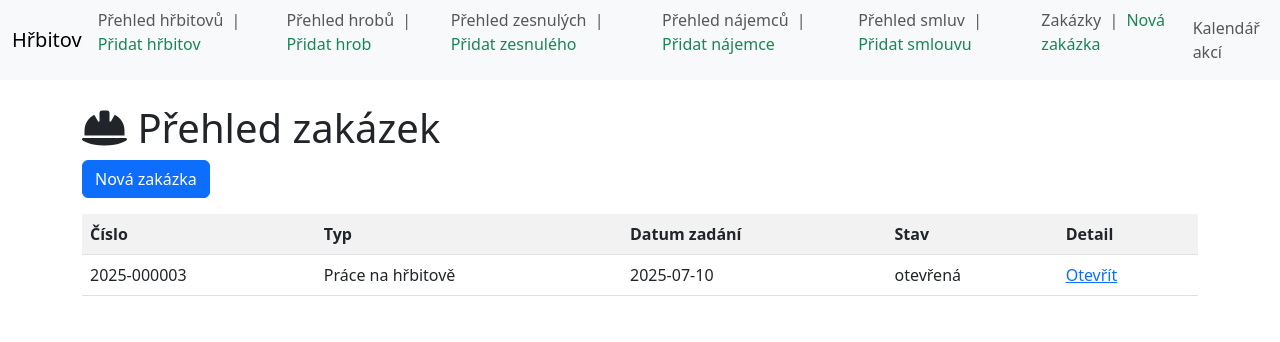
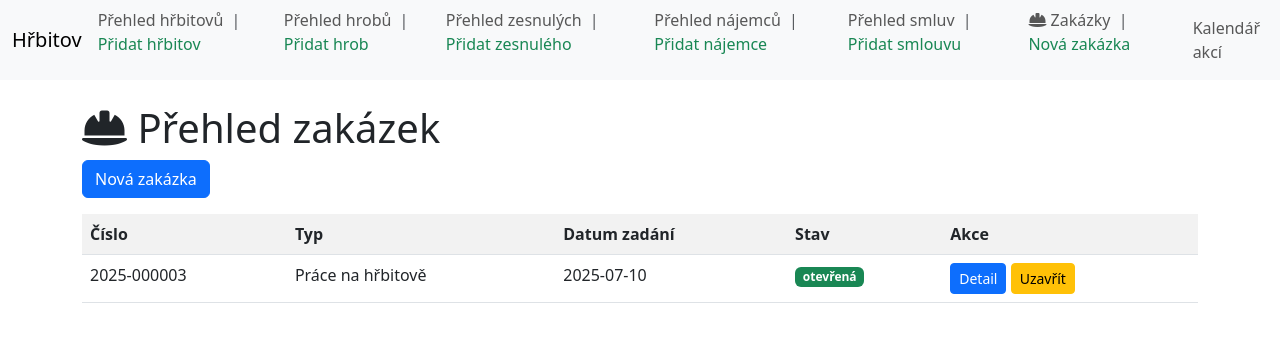
Before and after one commit to GameFunns98/hrbitov, a Flask app: page /zakazky in a window 1280 px wide. Shown: the top 342 px of the page. Run offline with Flask 3, Linux system fonts and the light colour scheme.

Commit message:
Add closure button and cost summary for job orders

```diff
--- a/app/routes.py
+++ b/app/routes.py
@@ -23,6 +23,7 @@ from .forms import (
     VykazForm,
 )
 from .utils import generate_qr, generate_pdf
+from datetime import date
 
 @app.route('/')
 def index():
@@ -297,6 +298,12 @@ def zakazka_detail(zakazka_id):
     zak = Zakazka.query.get_or_404(zakazka_id)
     koment_form = KomentarForm(prefix='kom')
     vykaz_form = VykazForm(prefix='vyk')
+    celkova_cena = (
+        db.session.query(db.func.sum(VykazZakazky.cena_celkem))
+        .filter_by(zakazka_id=zak.id)
+        .scalar()
+        or 0
+    )
     if koment_form.validate_on_submit() and koment_form.submit.data:
         kom = Komentar(text=koment_form.text.data, zakazka=zak)
         db.session.add(kom)
@@ -314,7 +321,24 @@ def zakazka_detail(zakazka_id):
         db.session.add(vyk)
         db.session.commit()
         return redirect(url_for('zakazka_detail', zakazka_id=zak.id))
-    return render_template('zakazky/detail.html', zakazka=zak, koment_form=koment_form, vykaz_form=vykaz_form)
+    return render_template(
+        'zakazky/detail.html',
+        zakazka=zak,
+        koment_form=koment_form,
+        vykaz_form=vykaz_form,
+        celkova_cena=celkova_cena,
+    )
+
+
+@app.route('/zakazka/<int:zakazka_id>/uzavrit', methods=['POST'])
+def uzavrit_zakazku(zakazka_id):
+    zak = Zakazka.query.get_or_404(zakazka_id)
+    zak.stav = 'uzavřená'
+    if not zak.datum_dokonceni:
+        zak.datum_dokonceni = date.today()
+    db.session.commit()
+    flash('Zakázka uzavřena')
+    return redirect(url_for('zakazka_detail', zakazka_id=zak.id))
 
 
 @app.route('/zakazka/<int:zakazka_id>/pdf')
--- a/app/templates/_base.html
+++ b/app/templates/_base.html
@@ -38,7 +38,7 @@
           <a class="nav-link d-inline p-0 text-success" href="{{ url_for('pridat_smlouvu') }}">Přidat smlouvu</a>
         </li>
         <li class="nav-item me-3">
-          <a class="nav-link d-inline p-0" href="{{ url_for('zakazky') }}">Zakázky</a>
+          <a class="nav-link d-inline p-0" href="{{ url_for('zakazky') }}"><i class="fa fa-helmet-safety"></i> Zakázky</a>
           <span class="text-muted mx-1">|</span>
           <a class="nav-link d-inline p-0 text-success" href="{{ url_for('nova_zakazka') }}">Nová zakázka</a>
         </li>
--- a/app/templates/zakazky/detail.html
+++ b/app/templates/zakazky/detail.html
@@ -8,6 +8,12 @@
    {% if zakazka.datum_dokonceni %}<br><strong>Dokončení:</strong> {{ zakazka.datum_dokonceni }}{% endif %}
 </p>
 <p><strong>Stav:</strong> {{ zakazka.stav }}</p>
+<p><strong>Celkové náklady:</strong> {{ '%.2f'|format(celkova_cena) }} Kč</p>
+{% if zakazka.stav != 'uzavřená' %}
+<form method="post" action="{{ url_for('uzavrit_zakazku', zakazka_id=zakazka.id) }}" class="mb-3">
+  <button class="btn btn-warning" onclick="return confirm('Uzavřít zakázku?')">Uzavřít zakázku</button>
+</form>
+{% endif %}
 <h3>Smlouvy</h3>
 <ul>
   {% for s in zakazka.smlouvy %}<li>{{ s.id }}</li>{% else %}<li>Žádné</li>{% endfor %}
--- a/app/templates/zakazky/index.html
+++ b/app/templates/zakazky/index.html
@@ -5,15 +5,24 @@
 <a class="btn btn-primary mb-3" href="{{ url_for('nova_zakazka') }}">Nová zakázka</a>
 <table class="table table-striped">
   <tr>
-    <th>Číslo</th><th>Typ</th><th>Datum zadání</th><th>Stav</th><th>Detail</th>
+    <th>Číslo</th><th>Typ</th><th>Datum zadání</th><th>Stav</th><th>Akce</th>
   </tr>
   {% for z in zakazky %}
-  <tr>
+  <tr class="{% if z.stav == 'uzavřená' %}table-light{% endif %}">
     <td>{{ z.cislo_zakazky }}</td>
     <td>{{ z.typ_zakazky }}</td>
     <td>{{ z.datum_zadani }}</td>
-    <td>{{ z.stav }}</td>
-    <td><a href="{{ url_for('zakazka_detail', zakazka_id=z.id) }}">Otevřít</a></td>
+    <td>
+      <span class="badge {% if z.stav == 'uzavřená' %}bg-secondary{% else %}bg-success{% endif %}">{{ z.stav }}</span>
+    </td>
+    <td>
+      <a class="btn btn-sm btn-primary" href="{{ url_for('zakazka_detail', zakazka_id=z.id) }}">Detail</a>
+      {% if z.stav != 'uzavřená' %}
+      <form method="post" action="{{ url_for('uzavrit_zakazku', zakazka_id=z.id) }}" class="d-inline">
+        <button class="btn btn-sm btn-warning">Uzavřít</button>
+      </form>
+      {% endif %}
+    </td>
   </tr>
   {% endfor %}
 </table>
```
Also changed, not shown: README.md.
